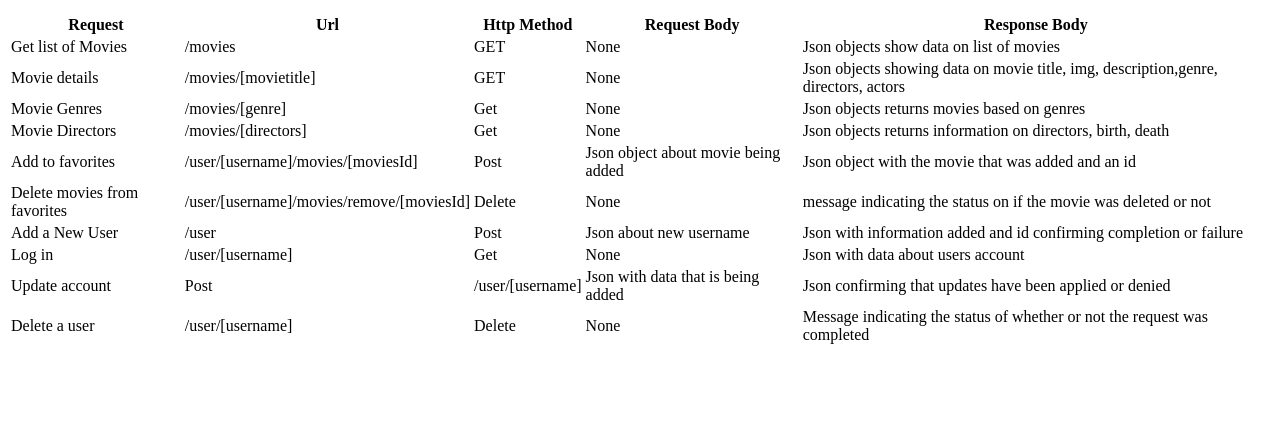
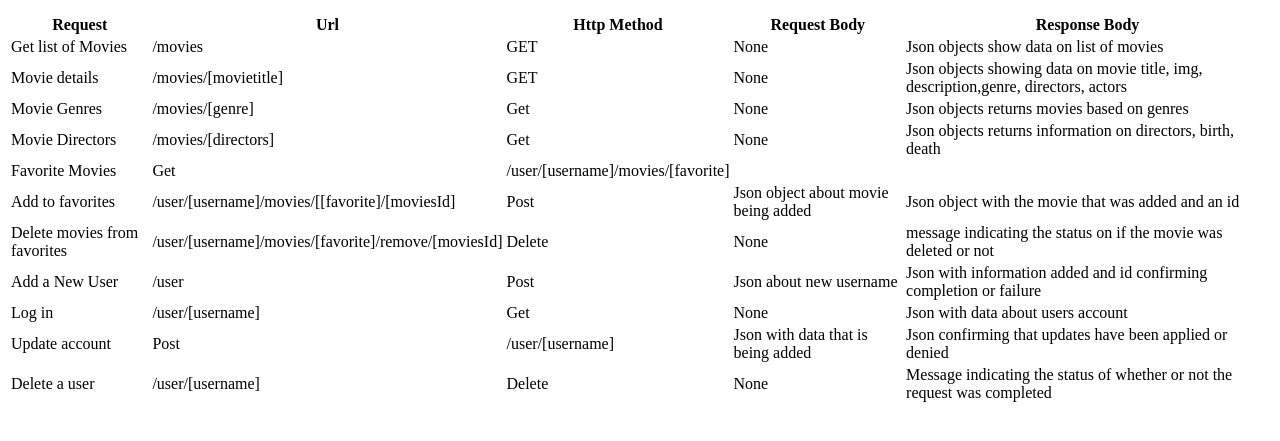
Before and after one commit to warpedpuppy/bh_movie_api_with_tokens, a website: page movie_api/public/documentation.html in a window 1280 px wide. Shown: the part 119-560 px from the top of the page. Drawn offline with Linux system fonts and the light colour scheme.

Commit message:
updated endpoints for all get, post and deletes

```diff
--- a/movie_api/public/documentation.html
+++ b/movie_api/public/documentation.html
@@ -48,15 +48,22 @@
                     <td>Json objects returns information on directors, birth, death</td>
                 </tr>
                 <tr>
+                    <td>Favorite Movies</td>
+                    <td>Get</td>
+                    <td>/user/[username]/movies/[favorite]</td>
+                    <td></td>
+                    <td></td>
+                </tr>
+                <tr>
                     <td>Add to favorites</td>
-                    <td>/user/[username]/movies/[moviesId]</td>
+                    <td>/user/[username]/movies/[[favorite]/[moviesId]</td>
                     <td>Post</td>
                     <td>Json object about movie being added</td>
                     <td>Json object with the movie that was added and an id</td>
                 </tr>
                 <tr>
                     <td>Delete movies from favorites</td>
-                    <td>/user/[username]/movies/remove/[moviesId]</td>
+                    <td>/user/[username]/movies/[favorite]/remove/[moviesId]</td>
                     <td>Delete</td>
                     <td>None</td>
                     <td>message indicating the status on if the movie was deleted or not</td>
```
